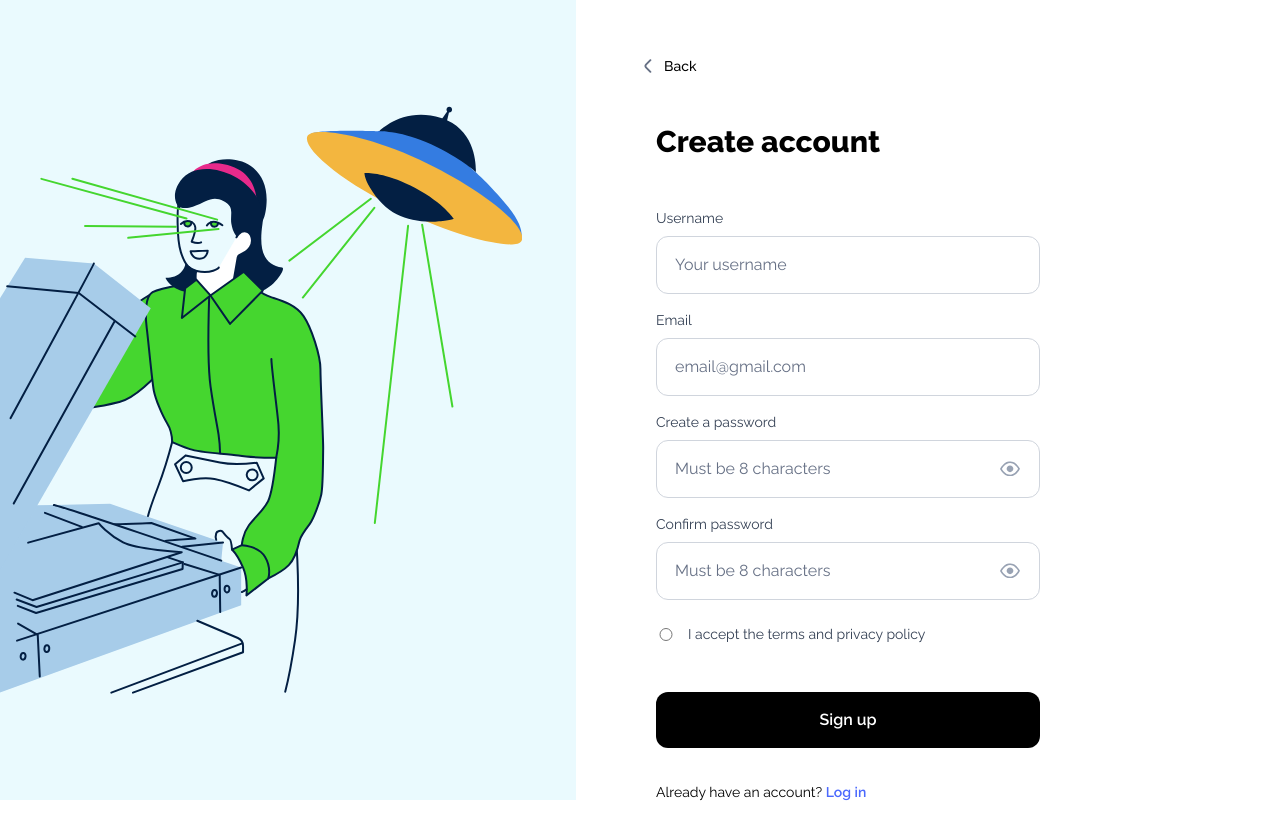
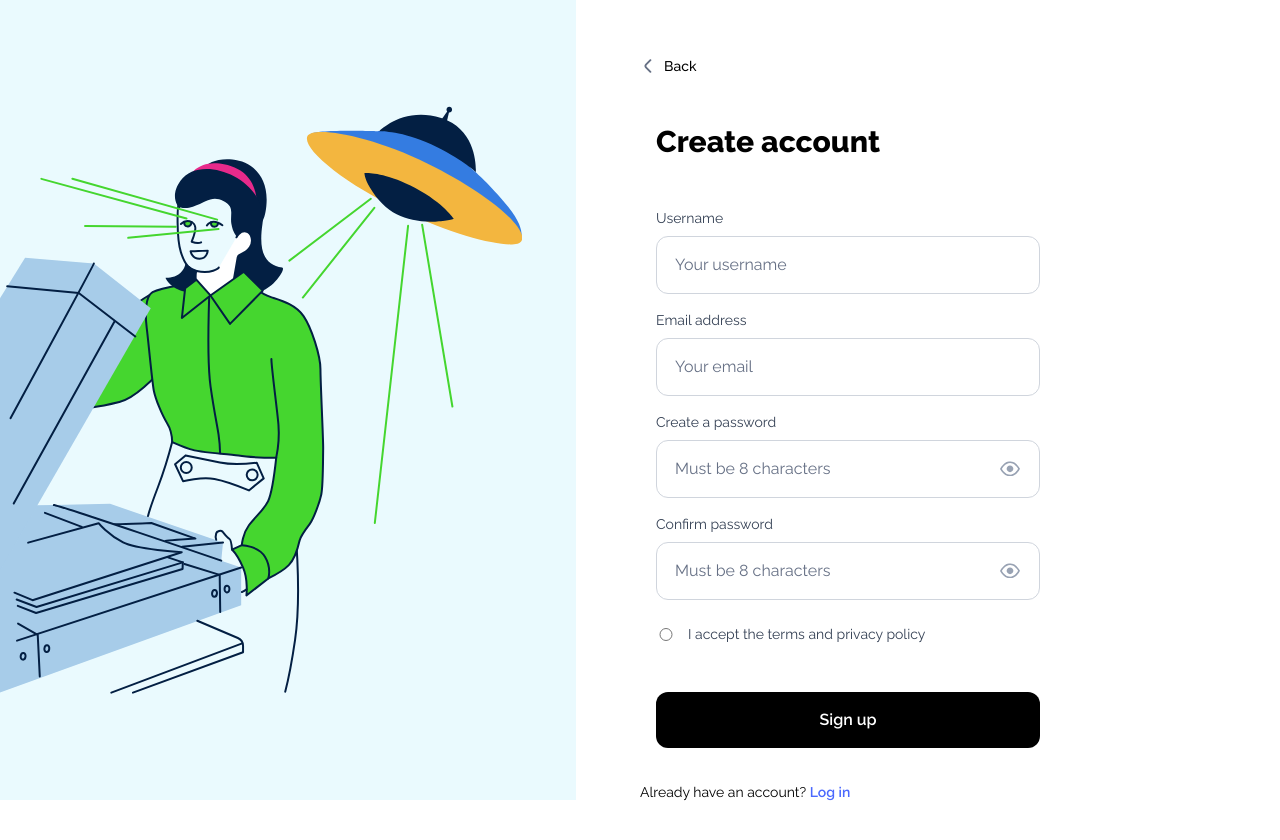
Before and after one commit to SousouBer/quizwiz-frontend, a Vue app: page /register in a window 1280 px wide. Shown: the top 840 px of the page. Built offline with nearby package versions, Linux system fonts and the light colour scheme.

Commit message:
refactor: create a single component for a form

```diff
--- a/src/components/shared/FormLogin.vue
+++ /dev/null
@@ -1,71 +0,0 @@
-<template>
-  <div class="px-4">
-    <div class="flex gap-2 sm:mb-12 justify-center sm:justify-start">
-      <heading-form>Hi, Welcome!</heading-form>
-      <img src="@/assets/images/icons/login-wave-icon.svg" alt="Wave icon" />
-    </div>
-    <div class="sm:hidden flex justify-center mb-6">
-      <link-authentication
-        auth="register"
-        link="/register"
-      ></link-authentication>
-    </div>
-    <form>
-      <div class="flex flex-col mb-4">
-        <label-base labelFor="email">Email address</label-base>
-        <input-base
-          inputType="email"
-          inputId="email"
-          inputName="email"
-          inputPlaceholder="Your email"
-        ></input-base>
-      </div>
-      <div class="flex flex-col mb-4">
-        <label-base labelFor="password">Password</label-base>
-        <input-base
-          inputType="password"
-          inputId="password"
-          inputName="password"
-          inputPlaceholder="Your Password"
-          :isPasswordInput="true"
-        ></input-base>
-      </div>
-      <div class="flex justify-between py-2">
-        <div class="flex gap-3 items-center">
-          <input-base
-            inputType="radio"
-            inputId="remember_me"
-            inputName="remember_me"
-            inputPlaceholder="Remember me"
-          ></input-base>
-          <label-base labelFor="remember_me">Remember for 30 days</label-base>
-        </div>
-        <a class="text-sm" href="#">Forgot password?</a>
-      </div>
-      <button-submit>Log in</button-submit>
-    </form>
-    <link-authentication
-      class="hidden sm:block"
-      auth="register"
-      link="/register"
-    ></link-authentication>
-  </div>
-</template>
-
-<script>
-import InputBase from "@/components/ui/form/InputBase.vue";
-import LabelBase from "@/components/ui/form/LabelBase.vue";
-import HeadingForm from "@/components/ui/form/HeadingForm.vue";
-import ButtonSubmit from "@/components/ui/form/ButtonSubmit.vue";
-import LinkAuthentication from "@/components/shared/LinkAuthentication.vue";
-
-export default {
-  components: {
-    InputBase,
-    LabelBase,
-    HeadingForm,
-    ButtonSubmit,
-    LinkAuthentication,
-  },
-};
-</script>
--- a/src/components/shared/FormRegistration.vue
+++ /dev/null
@@ -1,85 +0,0 @@
-<template>
-  <div class="px-4">
-    <div class="sm:justify-start flex justify-center">
-      <heading-form class="sm:mb-12">Create account</heading-form>
-    </div>
-    <div class="sm:hidden mb-6 flex justify-center">
-      <link-authentication auth="login" link="/login"></link-authentication>
-    </div>
-    <form>
-      <div class="flex flex-col mb-4">
-        <label-base labelFor="username">Username</label-base>
-        <input-base
-          inputType="text"
-          inputId="username"
-          inputName="username"
-          inputPlaceholder="Your username"
-        ></input-base>
-      </div>
-      <div class="flex flex-col mb-4">
-        <label-base labelFor="email">Email</label-base>
-        <input-base
-          inputType="email"
-          inputId="email"
-          inputName="email"
-          inputPlaceholder="email@gmail.com"
-        ></input-base>
-      </div>
-      <div class="flex flex-col mb-4">
-        <label-base labelFor="password">Create a password</label-base>
-        <input-base
-          inputType="password"
-          inputId="password"
-          inputName="password"
-          inputPlaceholder="Must be 8 characters"
-          :isPasswordInput="true"
-        ></input-base>
-      </div>
-      <div class="flex flex-col mb-4">
-        <label-base labelFor="confirm_password">Confirm password</label-base>
-        <input-base
-          inputType="password"
-          inputId="confirm_password"
-          inputName="confirm_password"
-          inputPlaceholder="Must be 8 characters"
-          :isPasswordInput="true"
-        ></input-base>
-      </div>
-      <div class="flex flex-row gap-3 my-6">
-        <input-base
-          class="w-5 h-5"
-          inputType="radio"
-          inputId="terms_and_policy"
-          inputName="terms_and_policy"
-        ></input-base>
-        <label-base labelFor="terms_and_policy"
-          >I accept the terms and privacy policy</label-base
-        >
-      </div>
-      <button-submit>Sign up</button-submit>
-    </form>
-    <link-authentication
-      class="hidden sm:block"
-      auth="login"
-      link="/login"
-    ></link-authentication>
-  </div>
-</template>
-
-<script>
-import InputBase from "@/components/ui/form/InputBase.vue";
-import LabelBase from "@/components/ui/form/LabelBase.vue";
-import HeadingForm from "@/components/ui/form/HeadingForm.vue";
-import ButtonSubmit from "@/components/ui/form/ButtonSubmit.vue";
-import LinkAuthentication from "@/components/shared/LinkAuthentication.vue";
-
-export default {
-  components: {
-    InputBase,
-    LabelBase,
-    HeadingForm,
-    ButtonSubmit,
-    LinkAuthentication,
-  },
-};
-</script>
--- /dev/null
+++ b/src/components/ui/form/TheForm.vue
@@ -0,0 +1,97 @@
+<template>
+  <form>
+    <div v-if="FormType === 'register'" class="flex flex-col mb-4">
+      <label-base labelFor="username">Username</label-base>
+      <input-base
+        inputType="text"
+        inputId="username"
+        inputName="username"
+        inputPlaceholder="Your username"
+      ></input-base>
+    </div>
+    <div class="flex flex-col mb-4">
+      <label-base labelFor="email">Email address</label-base>
+      <input-base
+        inputType="email"
+        inputId="email"
+        inputName="email"
+        inputPlaceholder="Your email"
+      ></input-base>
+    </div>
+    <div v-if="FormType === 'register'">
+      <div class="flex flex-col mb-4">
+        <label-base labelFor="password">Create a password</label-base>
+        <input-base
+          inputType="password"
+          inputId="password"
+          inputName="password"
+          inputPlaceholder="Must be 8 characters"
+          :isPasswordInput="true"
+        ></input-base>
+      </div>
+      <div class="flex flex-col mb-4">
+        <label-base labelFor="confirm_password">Confirm password</label-base>
+        <input-base
+          inputType="password"
+          inputId="confirm_password"
+          inputName="confirm_password"
+          inputPlaceholder="Must be 8 characters"
+          :isPasswordInput="true"
+        ></input-base>
+      </div>
+    </div>
+    <div v-if="FormType === 'login'" class="flex flex-col mb-4">
+      <label-base labelFor="password">Password</label-base>
+      <input-base
+        inputType="password"
+        inputId="password"
+        inputName="password"
+        inputPlaceholder="Your Password"
+        :isPasswordInput="true"
+      ></input-base>
+    </div>
+    <div v-if="FormType === 'login'" class="flex justify-between py-2">
+      <div class="flex gap-3 items-center">
+        <input-base
+          inputType="radio"
+          inputId="remember_me"
+          inputName="remember_me"
+          inputPlaceholder="Remember me"
+        ></input-base>
+        <label-base labelFor="remember_me">Remember for 30 days</label-base>
+      </div>
+      <a class="text-sm" href="#">Forgot password?</a>
+    </div>
+    <div v-if="FormType === 'register'" class="flex flex-row gap-3 my-6">
+      <input-base
+        class="w-5 h-5"
+        inputType="radio"
+        inputId="terms_and_policy"
+        inputName="terms_and_policy"
+      ></input-base>
+      <label-base labelFor="terms_and_policy"
+        >I accept the terms and privacy policy</label-base
+      >
+    </div>
+    <button-submit>{{
+      FormType === "register" ? "Sign up" : "Log in"
+    }}</button-submit>
+  </form>
+</template>
+
+<script>
+import InputBase from "@/components/ui/form/InputBase.vue";
+import LabelBase from "@/components/ui/form/LabelBase.vue";
+import ButtonSubmit from "@/components/ui/form/ButtonSubmit.vue";
+
+export default {
+  props: {
+    FormType: String,
+  },
+  components: {
+    InputBase,
+    LabelBase,
+    ButtonSubmit,
+  },
+};
+</script>
--- a/src/components/ui/modals/ModalAuthBurgerMenu.vue
+++ b/src/components/ui/modals/ModalAuthBurgerMenu.vue
@@ -41,9 +41,6 @@
         >
       </div>
     </div>
-    <div class="bg-white z-10">
-      <form-registration></form-registration>
-    </div>
   </layout-blurr>
 </template>
 
@@ -54,7 +51,6 @@ import IconX from "@/components/icons/IconX.vue";
 import IconQuizWizMain from "@/components/icons/IconQuizWizMain.vue";
 import IconUnauthenticatedUser from "@/components/icons/IconUnauthenticatedUser.vue";
 import LayoutBlurr from "@/components/layouts/LayoutBlurr.vue";
-import FormRegistration from "@/components/shared/FormRegistration.vue";
 
 export default {
   components: {
@@ -64,7 +60,6 @@ export default {
     IconX,
     IconUnauthenticatedUser,
     LayoutBlurr,
-    FormRegistration,
   },
 
   data() {
--- a/src/views/RegisterView.vue
+++ b/src/views/RegisterView.vue
@@ -8,7 +8,20 @@
     </section-auth-image-layout>
     <section-auth-form-layout>
       <link-back></link-back>
-      <form-registration></form-registration>
+      <div class="px-4">
+        <div class="sm:justify-start flex justify-center">
+          <heading-form class="sm:mb-12">Create account</heading-form>
+        </div>
+        <div class="sm:hidden mb-6 flex justify-center">
+          <link-authentication auth="login" link="/login"></link-authentication>
+        </div>
+        <the-form FormType="register"></the-form>
+      </div>
+      <link-authentication
+        class="hidden sm:block"
+        auth="login"
+        link="/login"
+      ></link-authentication>
     </section-auth-form-layout>
   </main>
 </template>
@@ -17,14 +30,19 @@
 import SectionAuthImageLayout from "@/components/layouts/SectionAuthImageLayout.vue";
 import SectionAuthFormLayout from "@/components/layouts/SectionAuthFormLayout.vue";
 import LinkBack from "@/components/ui/links/LinkBack.vue";
-import FormRegistration from "@/components/shared/FormRegistration.vue";
+import HeadingForm from "@/components/ui/form/HeadingForm.vue";
+import LinkAuthentication from "@/components/ui/form/LinkAuthentication.vue";
+
+import TheForm from "@/components/ui/form/TheForm.vue";
 
 export default {
   components: {
     LinkBack,
     SectionAuthImageLayout,
     SectionAuthFormLayout,
-    FormRegistration,
+    HeadingForm,
+    TheForm,
+    LinkAuthentication,
   },
 };
 </script>
--- a/src/views/ResetPasswordView.vue
+++ b/src/views/ResetPasswordView.vue
@@ -52,7 +52,7 @@ import HeadingForm from "@/components/ui/form/HeadingForm.vue";
 import LabelBase from "@/components/ui/form/LabelBase.vue";
 import InputBase from "@/components/ui/form/InputBase.vue";
 import ButtonSubmit from "@/components/ui/form/ButtonSubmit.vue";
-import LinkAuthentication from "@/components/shared/LinkAuthentication.vue";
+import LinkAuthentication from "@/components/ui/form/LinkAuthentication.vue";
 
 export default {
   components: {
```
Also changed, not shown: src/views/LoginView.vue (+27 -3 lines), src/components/ui/form/LinkAuthentication.vue (renamed from src/components/shared/LinkAuthentication.vue).
